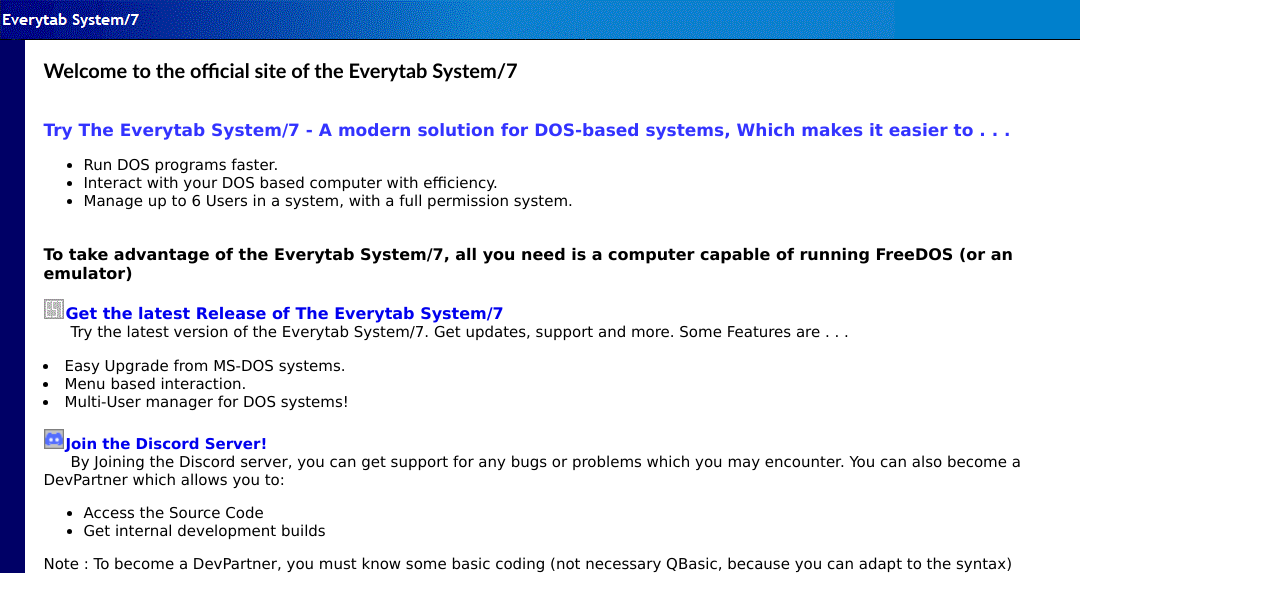
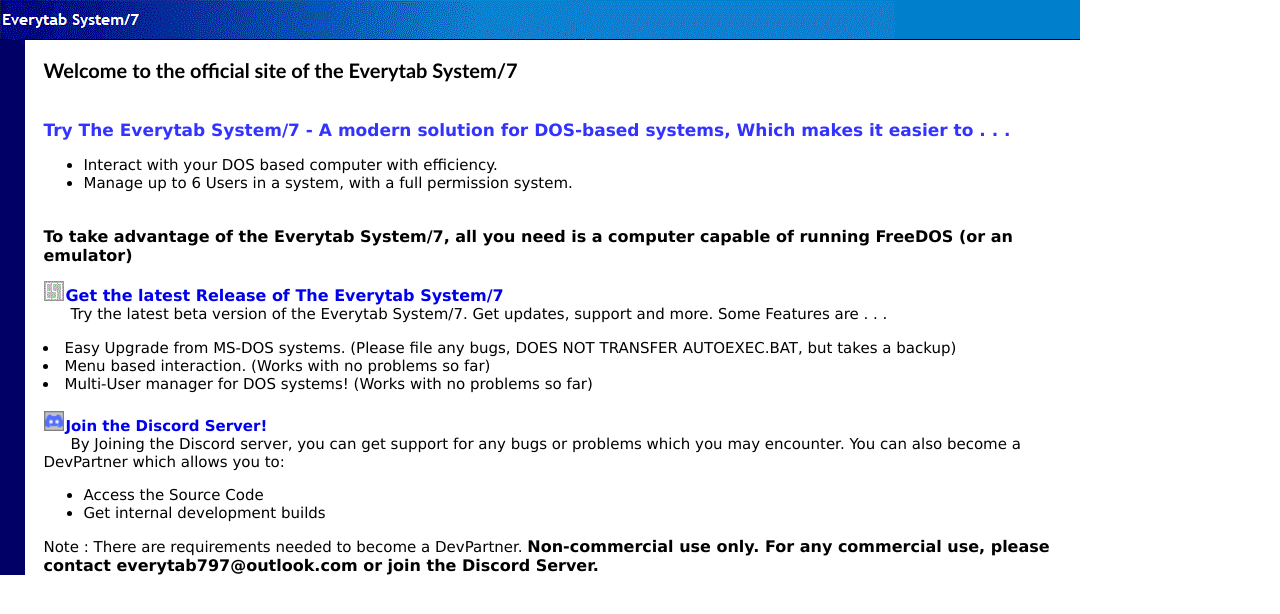
Before and after one commit to Everytab/everytab-system-7-web-site, a plain HTML site: page index.html in a window 1280 px wide. Drawn offline with Linux system fonts and the light colour scheme.

Commit message:
Update index.html

```diff
--- a/index.html
+++ b/index.html
@@ -69,7 +69,6 @@
 <B CLASS="subheader">Try The Everytab System/7 - A modern solution for DOS-based systems, Which makes it easier to . . .</B></FONT>
 <FONT FACE="Verdana,Arial,Helvetica">
 <UL>
-<LI>Run DOS programs faster.
 <LI>Interact with your DOS based computer with efficiency.
 <LI>Manage up to 6 Users in a system, with a full permission system.
 </UL>
@@ -85,12 +84,12 @@
 <A HREF="https://github.com/Everytab/ES7-Releases"><IMG SRC="WUICON1.GIF" HEIGHT=20 WIDTH=20 HSPACE=1 BORDER=0>Get the latest Release of The Everytab System/7</A>
 <BR CLEAR=all>
 <SPAN STYLE="margin-left: 27px" CLASS="normal">
-Try the latest version of the Everytab System/7.
+Try the latest beta version of the Everytab System/7.
 Get updates, support and more. Some Features are . . .
 </SPAN>
-<LI>Easy Upgrade from MS-DOS systems.
-<LI>Menu based interaction.
-<LI>Multi-User manager for DOS systems!
+<LI>Easy Upgrade from MS-DOS systems. (Please file any bugs, DOES NOT TRANSFER AUTOEXEC.BAT, but takes a backup)
+<LI>Menu based interaction. (Works with no problems so far)
+<LI>Multi-User manager for DOS systems! (Works with no problems so far)
 <br><br>
 <A HREF="https://discord.gg/aRfnZyEDqm"><IMG ID="closeIcon" SRC="WUICON22.GIF" HEIGHT=20 WIDTH=20 HSPACE=1 BORDER=0>Join the Discord Server!</A>
 <BR CLEAR=all>
@@ -102,8 +101,9 @@ which allows you to:
 <li>Get internal development builds
 </ul>
 <P>
-Note : To become a DevPartner, you must know some basic coding (not necessary QBasic, because you can adapt to the syntax)
+Note : There are requirements needed to become a DevPartner.
 </SPAN>
+    <B>Non-commercial use only. For any commercial use, please contact everytab797@outlook.com or join the Discord Server.</B>
 <BR CLEAR=all>
 
 </TD>
```
